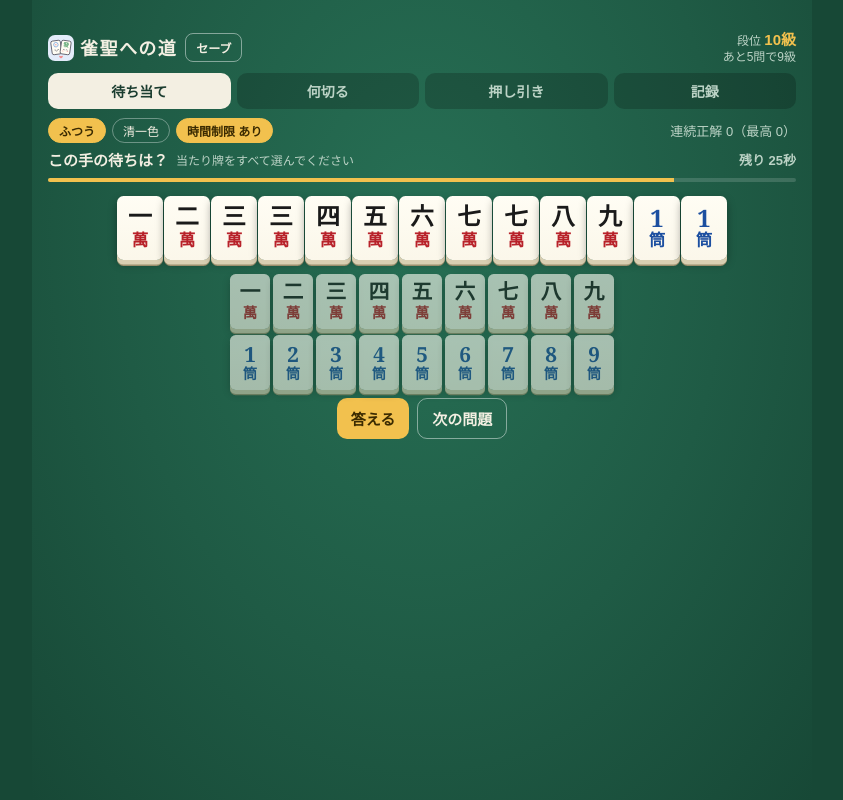
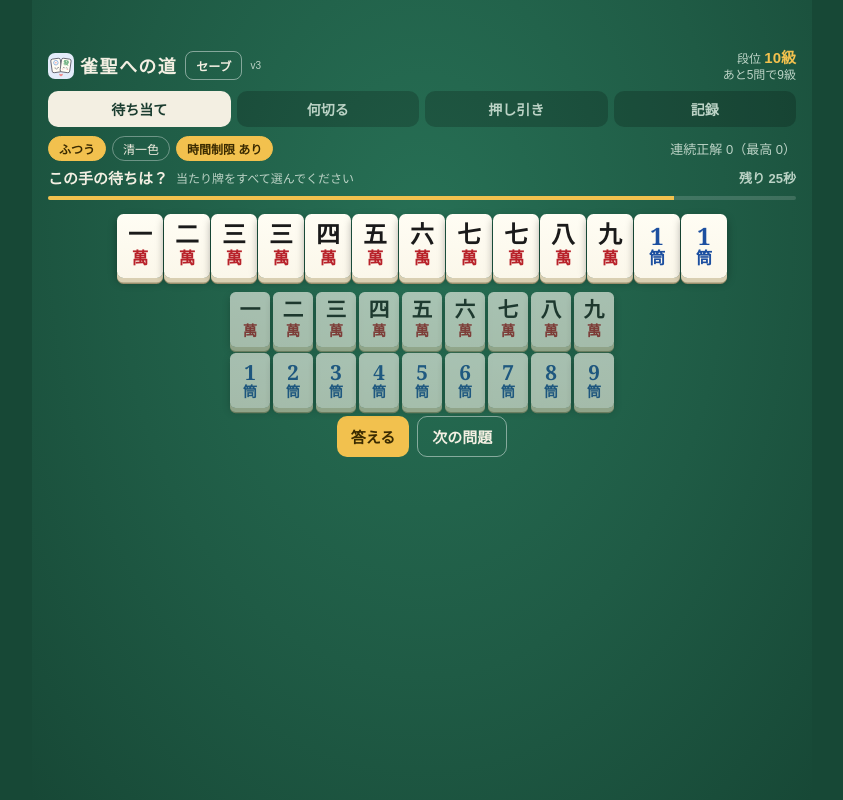
Before and after one commit to ph11hokuto-dotcom/jansei, a plain HTML site: page index.html in a window 1280 px wide. Shown: the whole page, without its empty margins (218-1061 px from the left). Drawn offline with Linux system fonts and the light colour scheme.

Commit message:
上端の余白をさらに広げる（v3）
Co-Authored-By: Claude Opus 5.5 <noreply@anthropic.com>

```diff
--- a/index.html
+++ b/index.html
@@ -7,7 +7,7 @@
 <meta name="apple-mobile-web-app-capable" content="yes">
 <meta name="apple-mobile-web-app-title" content="雀聖への道">
 <meta name="theme-color" content="#174836">
-<meta name="apple-mobile-web-app-status-bar-style" content="black-translucent">
+<meta name="apple-mobile-web-app-status-bar-style" content="default">
 <link rel="apple-touch-icon" href="icon-180.png">
 <link rel="icon" href="icon.svg" type="image/svg+xml">
 <link rel="manifest" href="manifest.webmanifest">
@@ -24,7 +24,7 @@ html,body{margin:0;height:100%;background:var(--felt2);color:var(--ink);
   font-family:"Hiragino Sans","Yu Gothic UI","Meiryo",sans-serif;-webkit-tap-highlight-color:transparent}
 body{overflow:hidden}
 #app{height:100dvh;max-width:780px;margin:0 auto;display:flex;flex-direction:column;
-  background:radial-gradient(ellipse at 50% 30%,#277055 0%,var(--felt) 55%,var(--felt2) 100%);padding:max(30px,calc(env(safe-area-inset-top) + 16px)) 16px calc(8px + env(safe-area-inset-bottom))}
+  background:radial-gradient(ellipse at 50% 30%,#277055 0%,var(--felt) 55%,var(--felt2) 100%);padding:max(20px,calc(env(safe-area-inset-top) + 48px)) 16px calc(8px + env(safe-area-inset-bottom))}
 header{display:flex;align-items:center;gap:8px}
 header h1{font-size:18px;margin:0;letter-spacing:.08em;white-space:nowrap}
 header .rank{margin-left:auto;font-size:12px;color:var(--sub);text-align:right;line-height:1.3}
@@ -119,7 +119,7 @@ tr.best td{color:var(--ok);font-weight:700}
 <div id="app">
   <header>
     <h1><img src="icon.svg" alt="" width="26" height="26" style="border-radius:7px;vertical-align:-6px;margin-right:6px">雀聖への道</h1>
-    <button class="btn small ghost" id="saveBtn">セーブ</button>
+    <button class="btn small ghost" id="saveBtn">セーブ</button><span style="font-size:10px;color:var(--sub)">v3</span>
     <div class="rank" id="rank"></div>
   </header>
   <nav>
```
